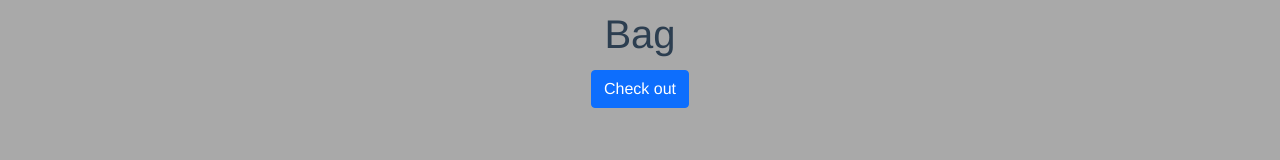
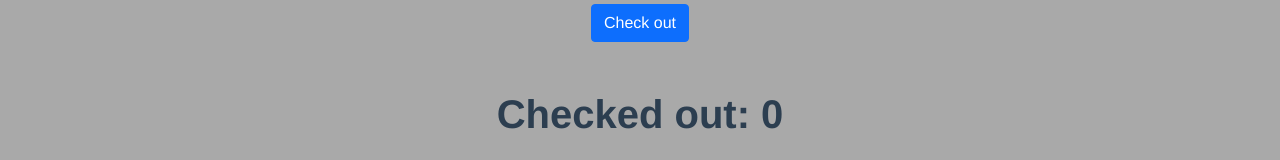
Before and after one commit to Zhuba92/vue-components-cli, a Vue app: page / in a window 1280 px wide. Shown: the top 160 px of the page. Built offline with nearby package versions, Linux system fonts and the light colour scheme; the HTML template or start-up script is replaced by a standard one.

Commit message:
Fixed checking out items

```diff
--- a/src/App.vue
+++ b/src/App.vue
@@ -1,7 +1,7 @@
 <template>
   <div id="app">
     <div class="row">
-      <bag :bag="library.bag"></bag>
+      <bag :bag="library.bag" @check-out-bag="checkOutBag"></bag>
       <Library :library="library"></Library>
     </div>
   </div>
@@ -29,10 +29,22 @@ export default {
     }
   },
 
+  methods: {
+    checkOutBag() {
+      this.library.bag.forEach(
+        b => {
+          if (this.library.some(i => i.id === b.id)) {
+            this.library.find(i => i.id === b.id).checkOut();
+          }
+        })
+      this.library.bag.length = 0;
+      }
+  },
+
   components: {
     Library,
     Bag
-  }
+  },
 
 }
 </script>
--- a/src/components/Bag.vue
+++ b/src/components/Bag.vue
@@ -1,10 +1,9 @@
 <template>
   <div class="container mb-5">
-    <h1>Bag</h1>
     <div >
       <library-item v-for="(item, i) in bag" :item="item" :key="i"></library-item>
     </div>
-    <button class="btn btn-primary mt-1" @click="bag.checkOutBag">Check out</button>
+    <button class="btn btn-primary mt-1" @click="$emit('check-out-bag')">Check out</button>
   </div>
 </template>
 
@@ -26,7 +25,7 @@ export default {
 </script>
 
 <style scoped>
-h1 {
-  margin-top: 10px
+button {
+  margin-top: 20px
 }
 </style>
--- a/src/models/Bag.js
+++ b/src/models/Bag.js
@@ -24,10 +24,6 @@ function Bag(){
             return this;
         }
 
-        this.checkOutBag = function(){
-            return this;
-        }
-
         // allows us to chain methods
         return this;
     };
```
